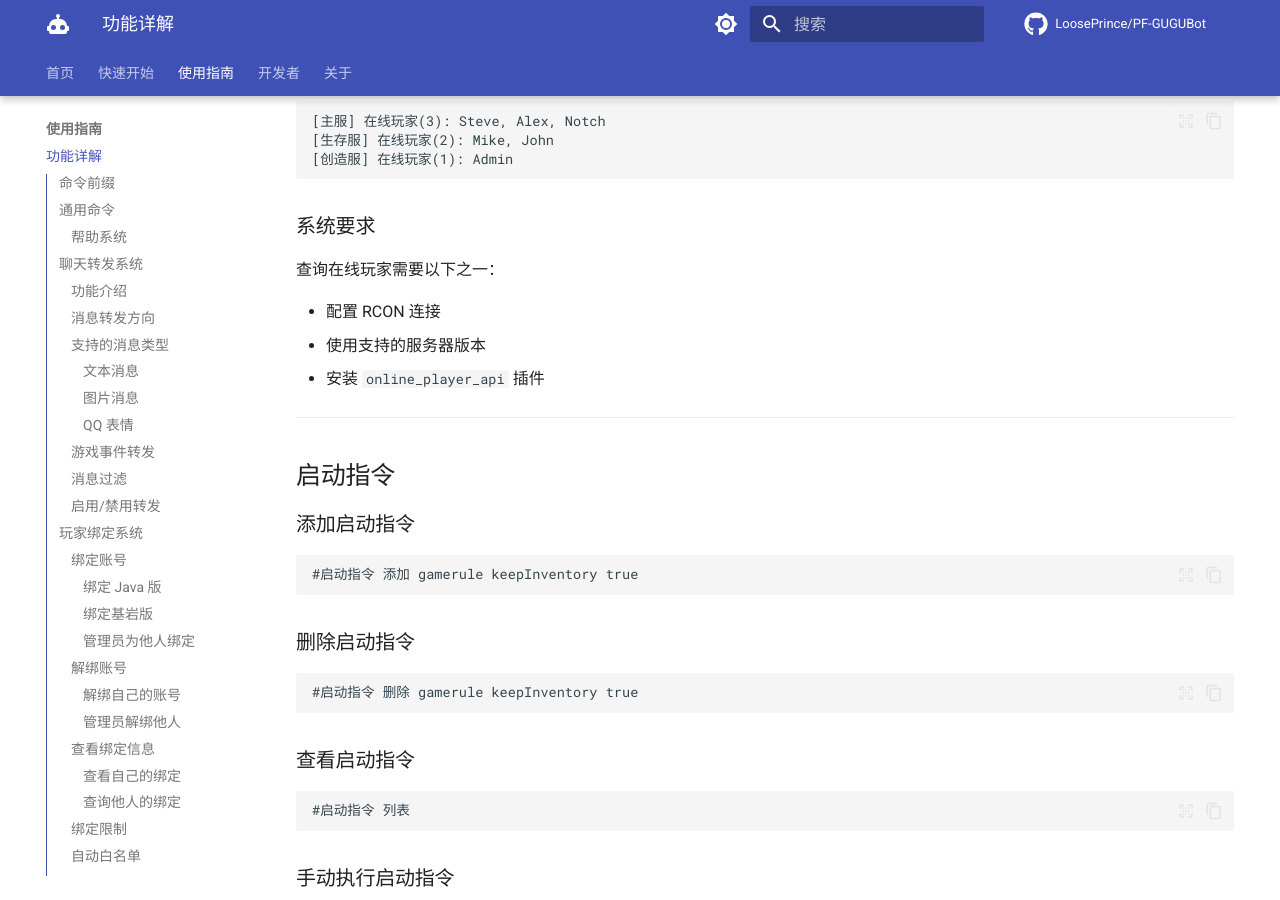
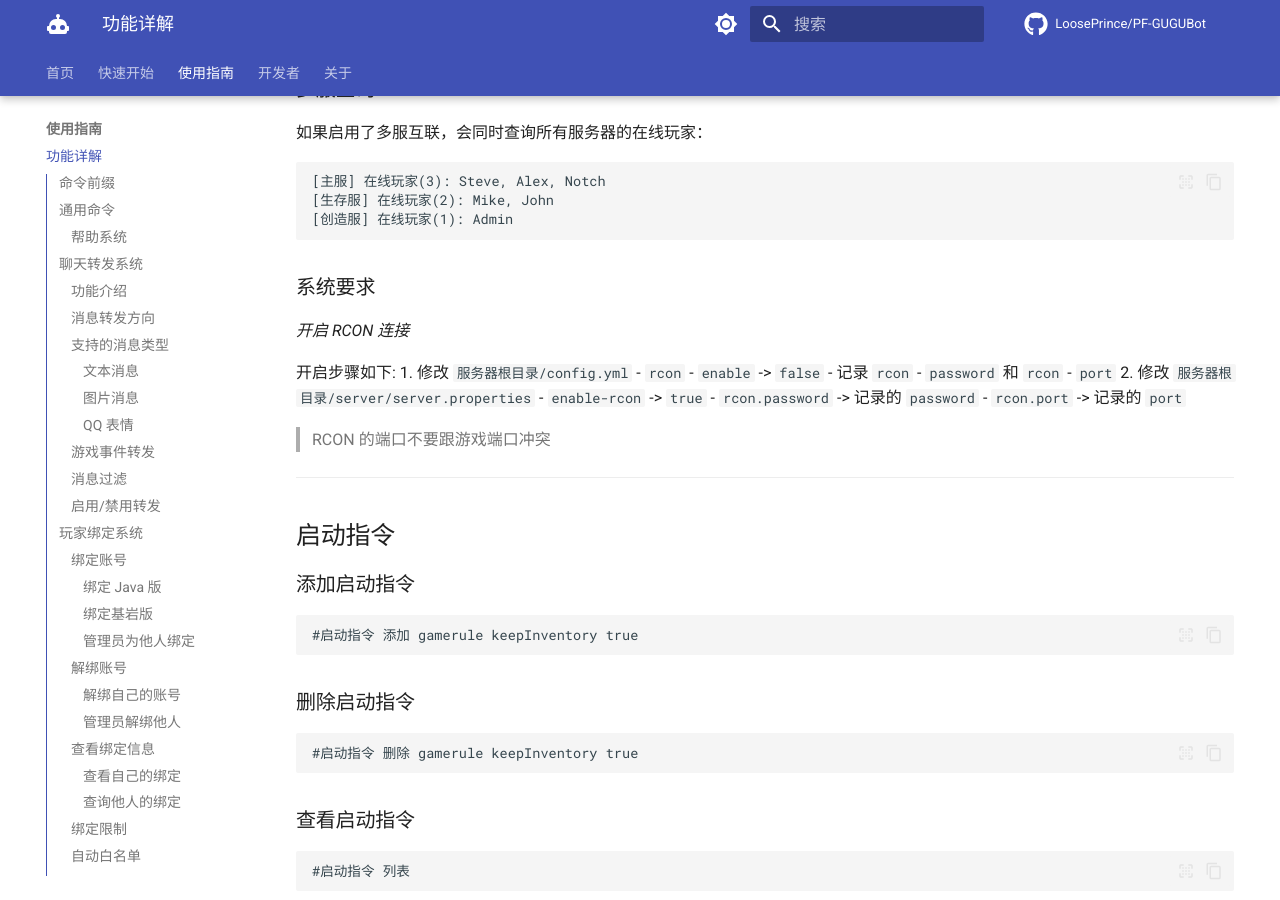
Before and after one commit to LoosePrince/PF-GUGUBot, an MkDocs documentation site: the page built from docs/features.md, in a window 1280 px wide and 900 px high, scrolled down 11195 px. Built offline with MkDocs 1.6.1 and Material for MkDocs 9.7.7, drawn with Linux system fonts in a browser that asks for light colours; comment, search, counter and statistics services are not loaded; the version menu is left out; some of the changed text lies outside the part shown.

Commit message:
[doc] Refine docs

````diff
--- a/docs/features.md
+++ b/docs/features.md
@@ -134,6 +134,8 @@
 
 #### 绑定基岩版
 
+gugubot 会尝试调用 Floodgate 来添加白名单 （如启动绑定时添加白名单）
+
 ```
 #绑定 Steve1234 基岩
 ```
@@ -268,7 +270,7 @@
 
 #### 默认模式
 
-如果不指定模式，使用离线模式：
+如果不指定模式，使用服务器目前的模式（正版验证开/关）：
 
 ```
 #白名单 添加 Steve
@@ -292,8 +294,6 @@
 #白名单 开启   # 启用服务器白名单
 #白名单 关闭   # 禁用服务器白名单
 ```
-
-**注意**：需要 `whitelist_api` 插件支持。
 
 ---
 
@@ -476,17 +476,20 @@
 
 在 `config/GUGUbot/style/` 目录下创建 `.yml` 文件：
 
-**示例：`可爱.yml`**
+示例 `config/GUGUbot/style/可爱.yml`：
 
 ```yaml
 gugubot:
   system:
     bound:
-      bind_success: "绑定成功啦~ (ﾉ◕ヮ◕)ﾉ*:･ﾟ✧"
-      unbind_success: "解绑成功啦~ ヾ(•ω•`)o"
+      bind_success: "绑定成功啦~ ✨"
+      unbind_success: "已经解绑啦~ 👋"
     key_words:
-      add_success: "关键词添加成功哦~ ✨"
+      name: "喵" # 默认: "关键词"
+      add: "喵" # 默认: "添加"
 ```
+
+> 命令也可以更改，如上述关键词添加指令会从 `#关键词 添加 <关键词>` 变成 `#喵 喵 <关键词>`
 
 ### 风格切换冷却
 
@@ -579,11 +582,18 @@
 
 ### 系统要求
 
-查询在线玩家需要以下之一：
+*开启 RCON 连接*
 
-- 配置 RCON 连接
-- 使用支持的服务器版本
-- 安装 `online_player_api` 插件
+开启步骤如下:
+1. 修改 `服务器根目录/config.yml`
+  - `rcon` - `enable` -> `false`
+  - 记录 `rcon` - `password` 和 `rcon` - `port`
+2. 修改 `服务器根目录/server/server.properties`
+  - `enable-rcon` -> `true`
+  - `rcon.password` -> 记录的 `password`
+  - `rcon.port` -> 记录的 `port`
+
+> RCON 的端口不要跟游戏端口冲突
 
 ---
 
@@ -856,16 +866,6 @@
 
 ## 使用技巧
 
-### 批量管理
-
-使用脚本批量添加白名单：
-
-```python
-players = ["Steve", "Alex", "Notch"]
-for player in players:
-    # 发送: #白名单 添加 {player}
-```
-
 ### 自定义消息模板
 
 在配置中设置多个消息模板，系统会随机使用：
````
Also changed, not shown: docs/configuration.md (+18 -32 lines), docs/multi-server.md (+9 -19 lines), docs/troubleshooting.md (+8 -7 lines).
